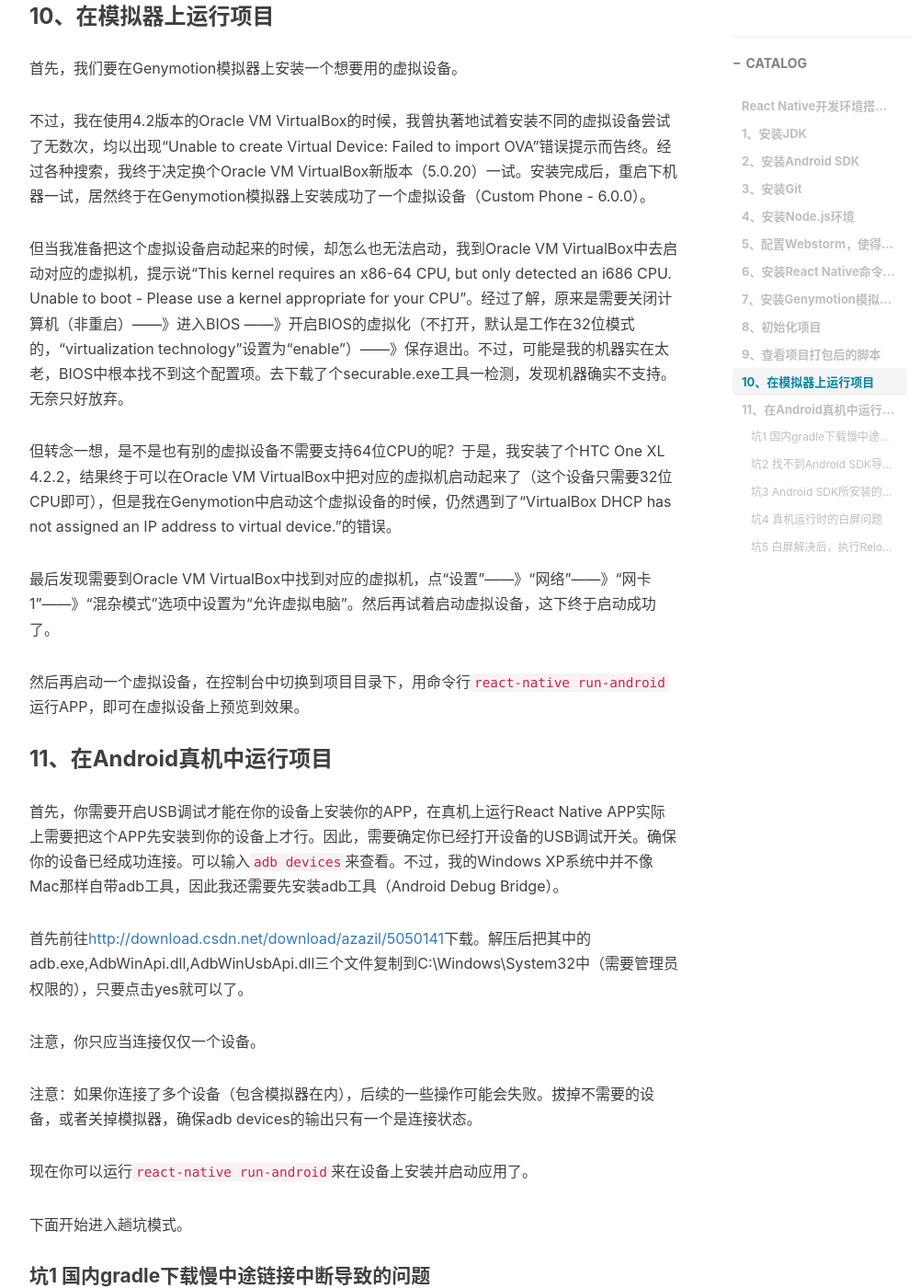
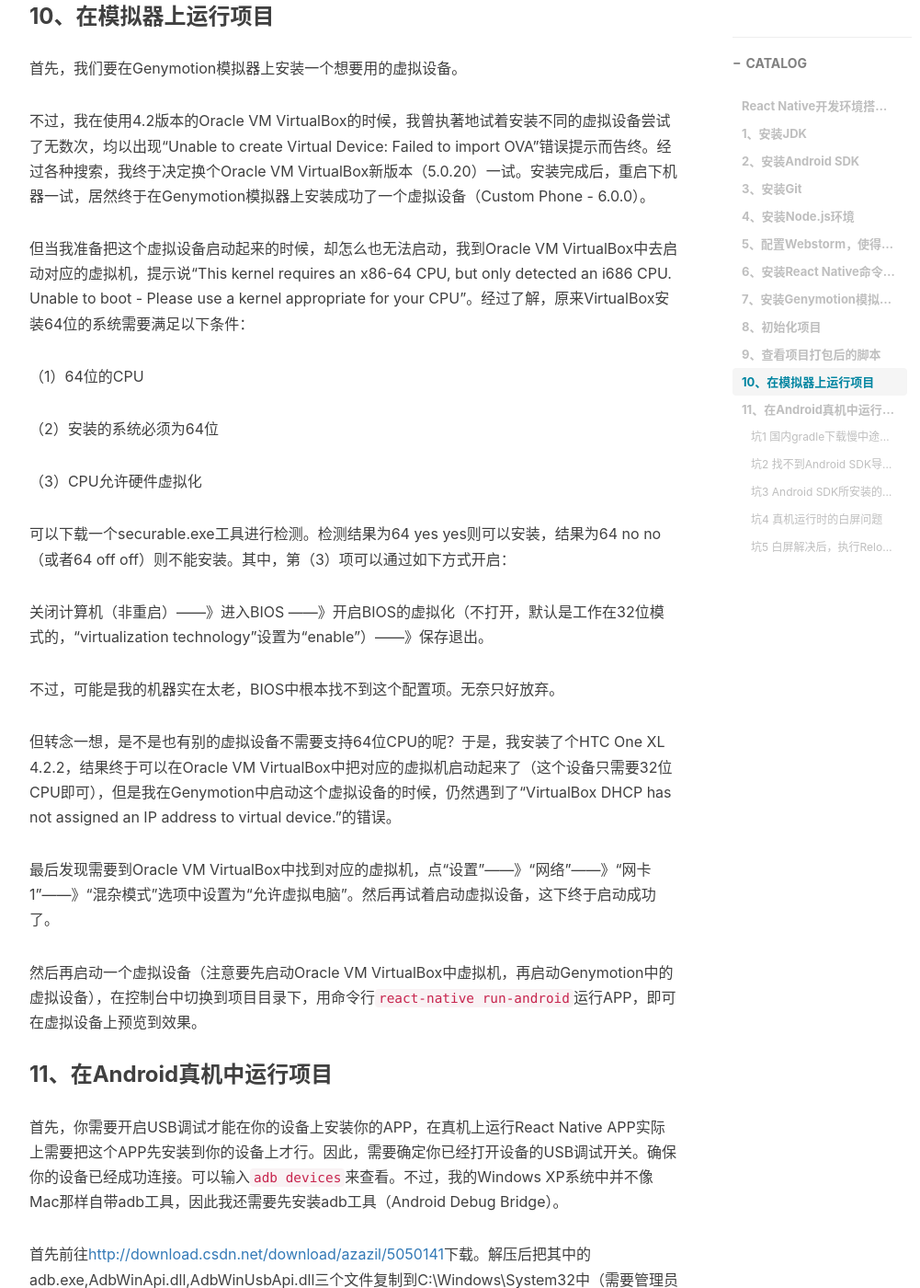
Before and after one commit to mobilesite/mobilesite.github.io, a Jekyll site: the page built from _posts/2015-12-05-react_native_develop_enviroment.md, in a window 1280 px wide and 1400 px high, scrolled down 4044 px. Shown: the whole window at 92% size, without its empty margins (233-1234 px from the left). Built offline with Jekyll 4.4.1, drawn with Linux system fonts in a browser that asks for light colours; nearby versions of some CDN libraries; comment, search, counter and statistics services are not loaded.

Commit message:
'update'

````diff
--- a/_posts/2015-12-05-react_native_develop_enviroment.md
+++ b/_posts/2015-12-05-react_native_develop_enviroment.md
@@ -111,13 +111,25 @@
 
 不过，我在使用4.2版本的Oracle VM VirtualBox的时候，我曾执著地试着安装不同的虚拟设备尝试了无数次，均以出现“Unable to create Virtual Device: Failed to import OVA”错误提示而告终。经过各种搜索，我终于决定换个Oracle VM VirtualBox新版本（5.0.20）一试。安装完成后，重启下机器一试，居然终于在Genymotion模拟器上安装成功了一个虚拟设备（Custom Phone - 6.0.0）。
 
-但当我准备把这个虚拟设备启动起来的时候，却怎么也无法启动，我到Oracle VM VirtualBox中去启动对应的虚拟机，提示说“This kernel requires an x86-64 CPU, but only detected an i686 CPU. Unable to boot - Please use a kernel appropriate for your CPU”。经过了解，原来是需要关闭计算机（非重启）——》进入BIOS ——》开启BIOS的虚拟化（不打开，默认是工作在32位模式的，“virtualization technology”设置为“enable”）——》保存退出。不过，可能是我的机器实在太老，BIOS中根本找不到这个配置项。去下载了个securable.exe工具一检测，发现机器确实不支持。无奈只好放弃。
+但当我准备把这个虚拟设备启动起来的时候，却怎么也无法启动，我到Oracle VM VirtualBox中去启动对应的虚拟机，提示说“This kernel requires an x86-64 CPU, but only detected an i686 CPU. Unable to boot - Please use a kernel appropriate for your CPU”。经过了解，原来VirtualBox安装64位的系统需要满足以下条件：
+
+（1）64位的CPU
+
+（2）安装的系统必须为64位
+
+（3）CPU允许硬件虚拟化
+
+可以下载一个securable.exe工具进行检测。检测结果为64 yes yes则可以安装，结果为64 no no（或者64 off off）则不能安装。其中，第（3）项可以通过如下方式开启：
+
+关闭计算机（非重启）——》进入BIOS ——》开启BIOS的虚拟化（不打开，默认是工作在32位模式的，“virtualization technology”设置为“enable”）——》保存退出。
+
+不过，可能是我的机器实在太老，BIOS中根本找不到这个配置项。无奈只好放弃。
 
 但转念一想，是不是也有别的虚拟设备不需要支持64位CPU的呢？于是，我安装了个HTC One XL 4.2.2，结果终于可以在Oracle VM VirtualBox中把对应的虚拟机启动起来了（这个设备只需要32位CPU即可），但是我在Genymotion中启动这个虚拟设备的时候，仍然遇到了“VirtualBox DHCP has not assigned an IP address to virtual device.”的错误。
 
 最后发现需要到Oracle VM VirtualBox中找到对应的虚拟机，点“设置”——》“网络”——》“网卡1”——》“混杂模式”选项中设置为“允许虚拟电脑”。然后再试着启动虚拟设备，这下终于启动成功了。
 
-然后再启动一个虚拟设备，在控制台中切换到项目目录下，用命令行```react-native run-android```运行APP，即可在虚拟设备上预览到效果。
+然后再启动一个虚拟设备（注意要先启动Oracle VM VirtualBox中虚拟机，再启动Genymotion中的虚拟设备），在控制台中切换到项目目录下，用命令行```react-native run-android```运行APP，即可在虚拟设备上预览到效果。
 
 ### 11、在Android真机中运行项目
 
````
